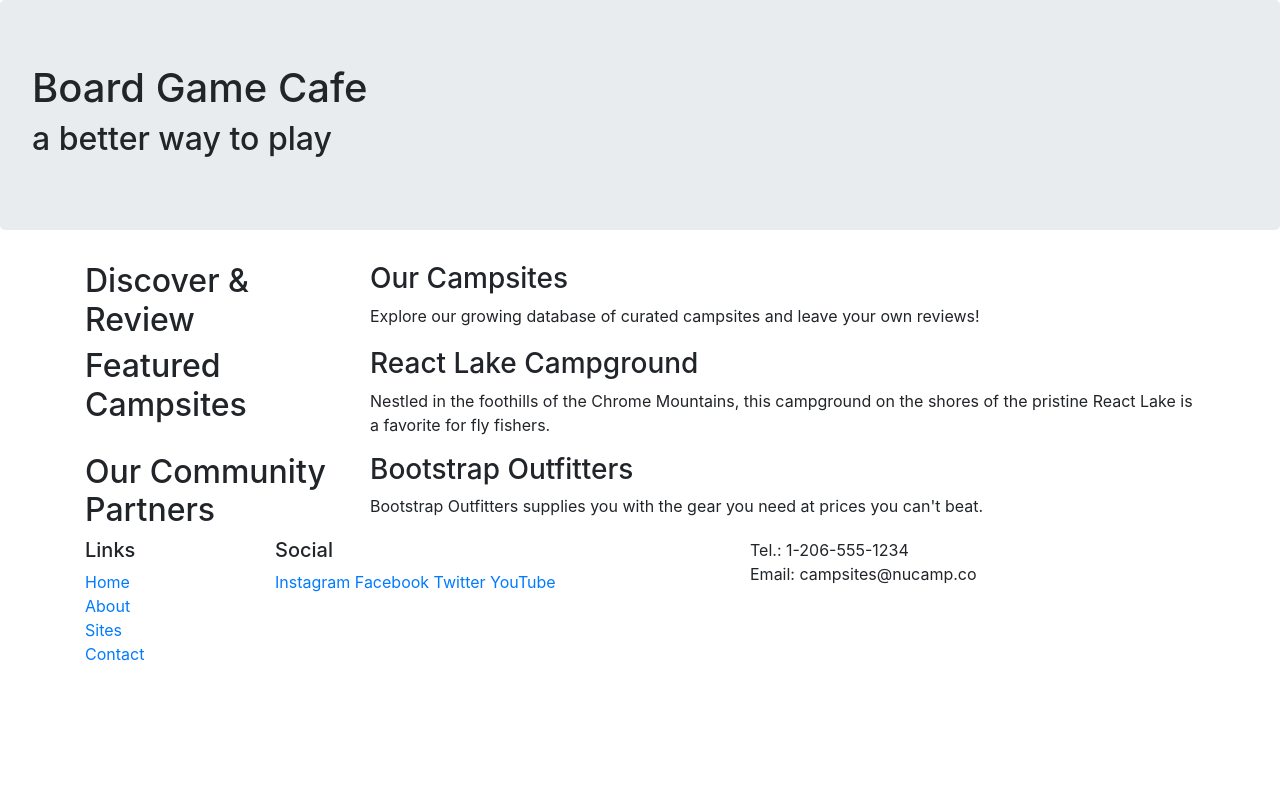
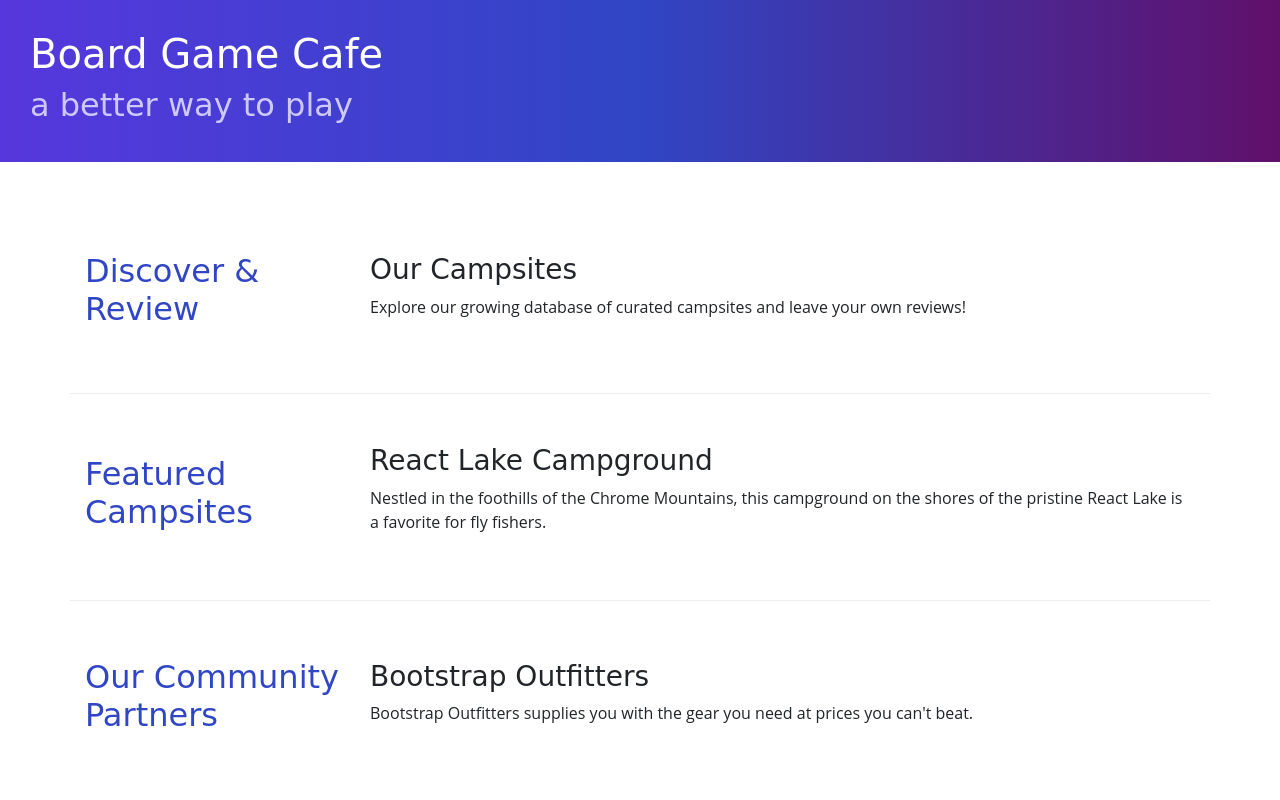
Before and after one commit to mzrickers/portfolioProject, a website: page index.html in a window 1280 px wide. Shown: the top 800 px of the page. Drawn offline with nearby package versions, Linux system fonts and the light colour scheme; a web font is replaced by a local one.

Commit message:
PortProj Custom Styles and Align Class

```diff
--- /dev/null
+++ b/css/styles.css
@@ -0,0 +1,32 @@
+body {
+    font-family: "Open Sans", sans-serif;
+}
+
+h1, h2, h3 {
+    font-family: "Trade Winds", cursive;
+}
+
+h2 {
+    color: #3046C5;
+}
+
+header h2 {
+    color: #CEC8FF;
+}
+
+footer {
+    background-image: linear-gradient(#CEC8FF, white);
+    padding: 20px 0;
+}
+
+.jumbotron {
+    padding: 30px;
+    background-image: linear-gradient(to right, #5637DD, #3046C5, #60106B);
+    color: white;
+}
+
+.row-content {
+    padding: 50px 0;
+    border-bottom: 1px ridge;
+    min-height: 200px;
+}
--- a/index.html
+++ b/index.html
@@ -8,12 +8,16 @@
     <!-- Bootstrap CSS -->
     <link rel="stylesheet" href="node_modules/bootstrap/dist/css/bootstrap.min.css" />
 
+    <link href="https://fonts.googleapis.com/css?family=Trade+Winds&display=swap" rel="stylesheet">
+    <link rel="stylesheet" href="css/styles.css" />
+
+
     <title>Board Game Cafe</title>
 </head>
 
 <body>
 
-    <header class="jumbotron">
+    <header class="jumbotron jumbotron-fluid">
         <div>
             <h1>Board Game Cafe</h1>
             <h2>a better way to play</h2>
@@ -21,7 +25,7 @@
     </header>
 
     <div class="container">
-        <div class="row">
+        <div class="row row-content align-items-center">
             <div class="col-sm-4 col-md-3">
                 <h2>Discover & Review</h2>
             </div>
@@ -31,7 +35,7 @@
             </div>
         </div>
 
-        <div class="row">
+        <div class="row row-content align-items-center">
             <div class="col-sm-4 col-md-3">
                 <h2>Featured Campsites</h2>
             </div>
@@ -41,7 +45,7 @@
    			</div>
         </div>
 
-        <div class="row">
+        <div class="row row-content align-items-center">
             <div class="col-sm-4 col-md-3">
                 <h2>Our Community Partners</h2>
             </div>
@@ -64,7 +68,7 @@
                         <li><a href="#">Contact</a></li>
                     </ul>
                 </div>
-                <div class="col-6 col-sm-5">
+                <div class="col-6 col-sm-5 text-center">
                 	<h5>Social</h5>
                     <a href="http://instagram.com/">Instagram</a>
                     <a href="http://facebook.com/">Facebook</a>
```
